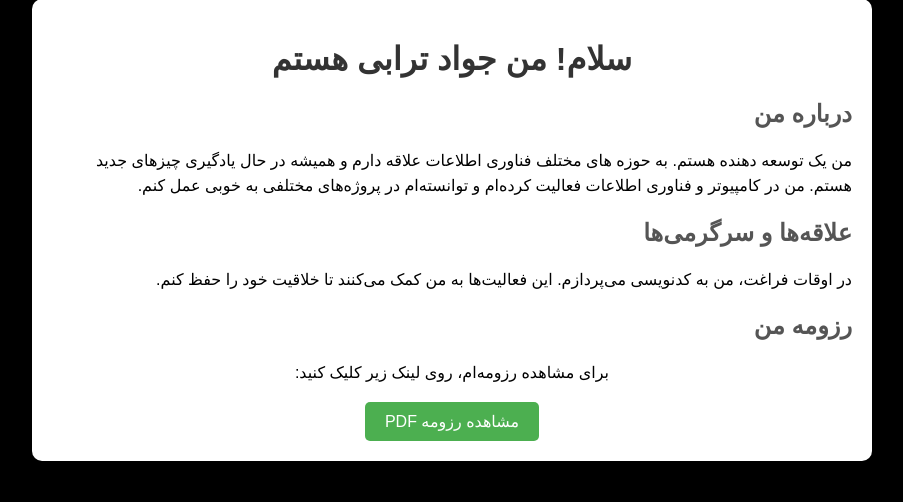
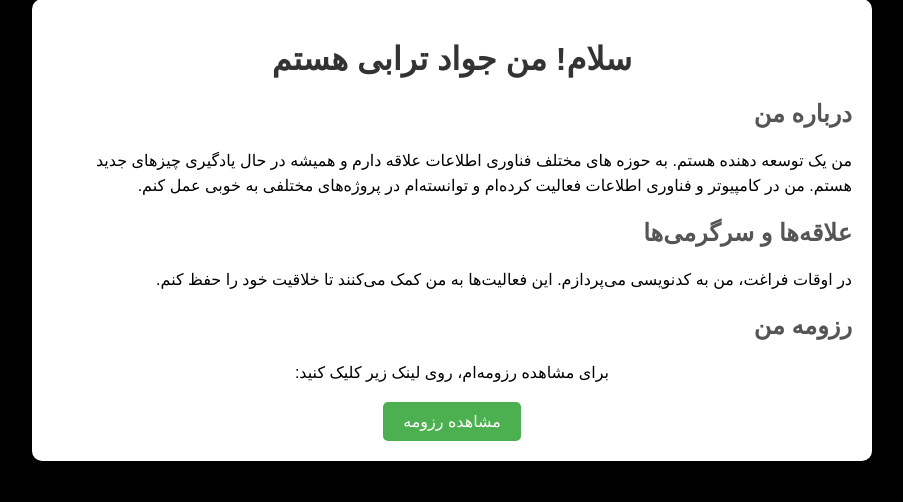
Before and after one commit to JavadTorabiKh/BlogAPI, a Django app: page / in a window 1280 px wide. Shown: the part 21-523 px from the top of the page, without its empty margins (188-1091 px from the left). Run offline with Django 4.2, Linux system fonts and the light colour scheme.

Commit message:
fix html

```diff
--- a/blog/templates/blog/home.html
+++ b/blog/templates/blog/home.html
@@ -61,7 +61,7 @@
         <h2>رزومه من</h2>
         <div class="resume">
             <p>برای مشاهده رزومه‌ام، روی لینک زیر کلیک کنید:</p>
-            <a href="media/resume.pdf" target="_blank">مشاهده رزومه PDF</a>
+            <a href="media/resume.pdf" target="_blank">مشاهده رزومه</a>
         </div>
     </div>
 </body>
```
